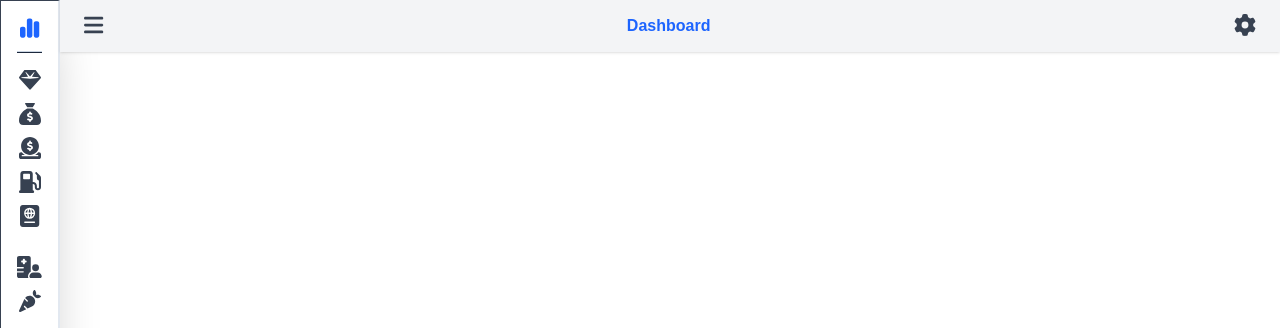
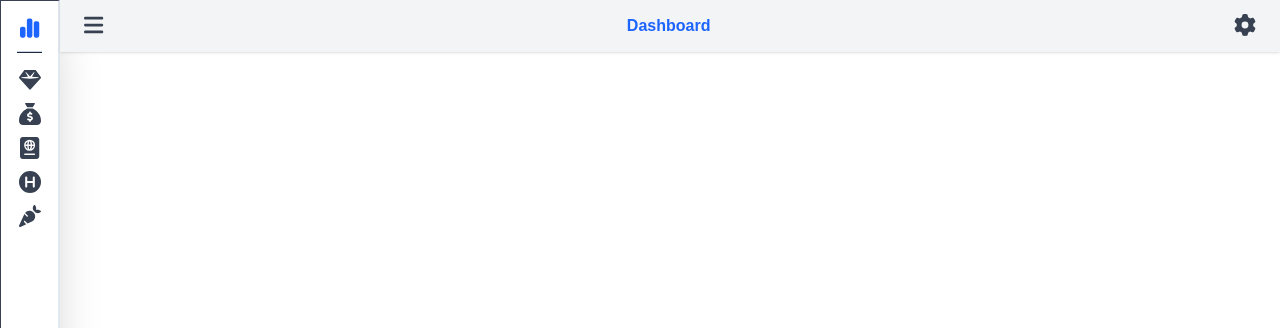
Before and after one commit to SagarMainali/visualized_nepal, a Next.js app: page / in a window 1280 px wide. Shown: the top 328 px of the page. Built offline with nearby package versions, Linux system fonts and the light colour scheme.

Commit message:
refactor/style: update hospital icon and removed unavailable page links from sidebar

```diff
--- a/src/components/Sidebar.tsx
+++ b/src/components/Sidebar.tsx
@@ -4,7 +4,7 @@ import { useContext } from 'react'
 import Link from 'next/link'
 import { usePathname } from 'next/navigation'
 import { FontAwesomeIcon } from '@fortawesome/react-fontawesome';
-import { faCarrot, faChartSimple, faCircleDollarToSlot, faGasPump, faGem, faHospitalUser, faPassport, faSackDollar } from '@fortawesome/free-solid-svg-icons';
+import { faCarrot, faChartSimple, faGem, faCircleH, faPassport, faSackDollar } from '@fortawesome/free-solid-svg-icons';
 import { AppContext } from '@/context/appContext';
 
 export default function Sidebar() {
@@ -34,7 +34,7 @@ export default function Sidebar() {
                 <span className={isMenuOpen ? '' : 'hidden'}>Inflation</span>
             </Link>
 
-            <Link href='/remittance' className={isActive('/remittance')}>
+            {/* <Link href='/remittance' className={isActive('/remittance')}>
                 <FontAwesomeIcon icon={faCircleDollarToSlot} className={!isMenuOpen ? 'text-[22px]' : 'icon-style-default'} />
                 <span className={isMenuOpen ? '' : 'hidden'}>Remittance Inflow*</span>
             </Link>
@@ -42,17 +42,17 @@ export default function Sidebar() {
             <Link href='/gasoline-price' className={isActive('/gasoline-price')}>
                 <FontAwesomeIcon icon={faGasPump} className={!isMenuOpen ? 'text-[22px]' : 'icon-style-default'} />
                 <span className={isMenuOpen ? '' : 'hidden'}>Gasoline Prices*</span>
-            </Link>
+            </Link> */}
 
             <Link href='/tourism' className={isActive('/tourism')}>
                 <FontAwesomeIcon icon={faPassport} className={!isMenuOpen ? 'text-[22px]' : 'icon-style-default'} />
                 <span className={isMenuOpen ? '' : 'hidden'}>Tourism</span>
             </Link>
 
-            <hr />
+            {/* <hr /> */}
 
             <Link href='/hospital' className={isActive('/hospital')}>
-                <FontAwesomeIcon icon={faHospitalUser} className={!isMenuOpen ? 'text-[22px]' : 'icon-style-default'} />
+                <FontAwesomeIcon icon={faCircleH} className={!isMenuOpen ? 'text-[22px]' : 'icon-style-default'} />
                 <span className={isMenuOpen ? '' : 'hidden'}>Hospital</span>
             </Link>
 
```
